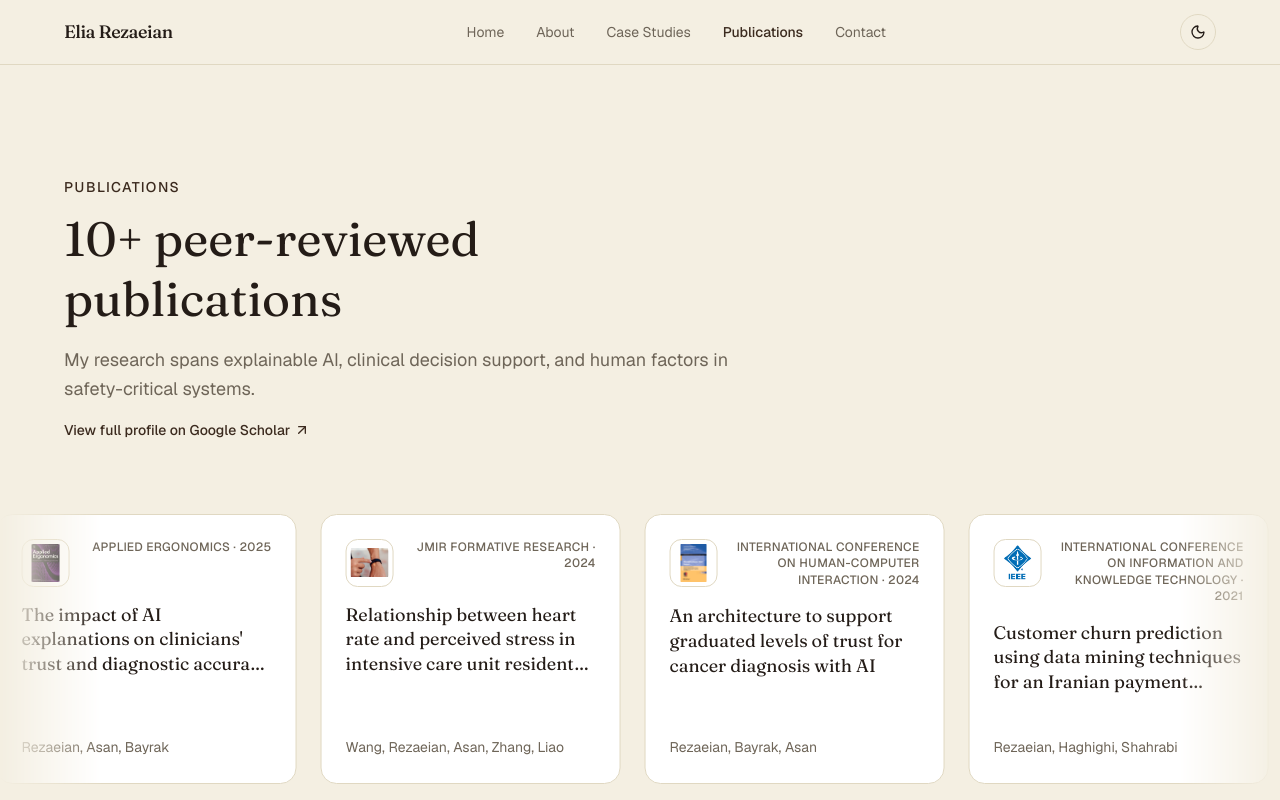
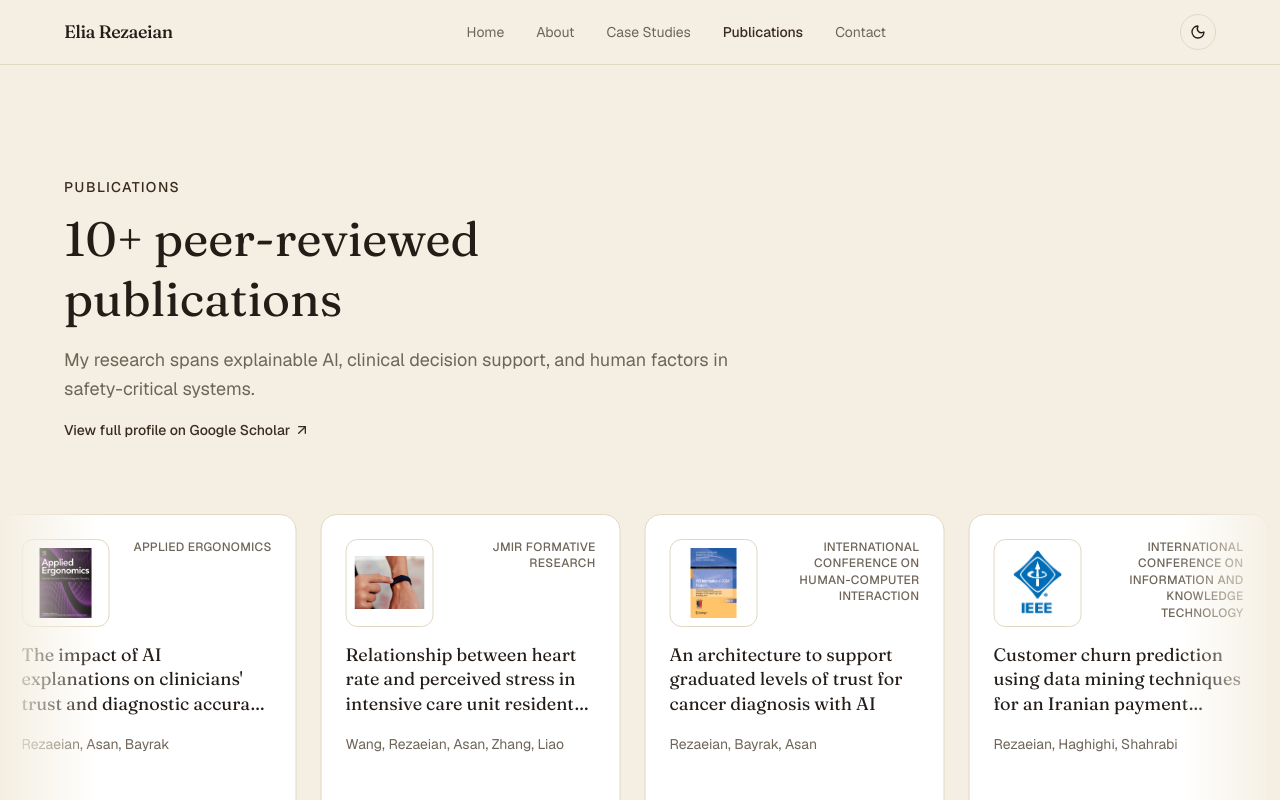
Before and after one commit to Elia-rz/Elia-Portfolio, a Next.js app: page /publications in a window 1280 px wide. Shown: the top 800 px of the page. Built offline with nearby package versions, Linux system fonts and the light colour scheme.

Commit message:
Enlarge card logo, split venue/year into separate lines
Bigger 88px logo image, venue name alone in the top-right header,
paper title, authors, then publication year as its own line at
the bottom of the card.

```diff
--- a/src/components/PublicationMarquee.tsx
+++ b/src/components/PublicationMarquee.tsx
@@ -9,17 +9,17 @@ function VenueImage({ pub }: { pub: Publication }) {
       <Image
         src={pub.logoUrl}
         alt={pub.venue}
-        width={48}
-        height={48}
-        className="h-12 w-12 shrink-0 rounded-xl border border-border bg-white object-contain p-1"
+        width={88}
+        height={88}
+        className="h-22 w-22 shrink-0 rounded-xl border border-border bg-white object-contain p-2"
       />
     );
   }
 
   return (
-    <div className="flex h-12 w-12 shrink-0 flex-col items-center justify-center gap-0.5 rounded-xl border border-dashed border-border bg-accent-soft">
-      <ImagePlus size={13} className="text-primary/60" />
-      <span className="text-[9px] font-semibold tracking-tight text-primary">
+    <div className="h-22 w-22 flex shrink-0 flex-col items-center justify-center gap-1 rounded-xl border border-dashed border-border bg-accent-soft">
+      <ImagePlus size={18} className="text-primary/60" />
+      <span className="text-[10px] font-semibold tracking-tight text-primary">
         {venueInitials(pub.venue)}
       </span>
     </div>
@@ -36,19 +36,22 @@ function PublicationCard({ pub }: { pub: Publication }) {
       href={pub.url ?? scholarSearchUrl(pub.title)}
       target="_blank"
       rel="noopener noreferrer"
-      className="flex h-[270px] w-[300px] shrink-0 flex-col gap-4 rounded-2xl border border-border bg-surface p-6 transition-all hover:-translate-y-0.5 hover:shadow-lg hover:shadow-black/5"
+      className="flex h-[360px] w-[300px] shrink-0 flex-col gap-4 rounded-2xl border border-border bg-surface p-6 transition-all hover:-translate-y-0.5 hover:shadow-lg hover:shadow-black/5"
     >
       <div className="flex items-start justify-between gap-3">
         <VenueImage pub={pub} />
         <span className="text-right text-xs font-medium uppercase leading-snug tracking-wide text-muted">
-          {pub.venue} · {pub.year}
+          {pub.venue}
         </span>
       </div>
       <h3 className="line-clamp-3 font-serif text-lg leading-snug text-foreground">
         {pub.title}
       </h3>
-      <p className="mt-auto line-clamp-2 text-sm leading-relaxed text-muted">
+      <p className="line-clamp-2 text-sm leading-relaxed text-muted">
         {pub.authors}
+      </p>
+      <p className="mt-auto text-xs font-medium uppercase tracking-wide text-muted">
+        {pub.year}
       </p>
     </a>
   );
--- a/src/lib/data.ts
+++ b/src/lib/data.ts
@@ -17,9 +17,9 @@ export const profile = {
   //  TODO: drop a photo in /public (e.g. /portrait.jpg) and set the path here.
   photoUrl: "",
   stats: [
-    { label: "Years of experience", value: "4+" },
+    { label: "Years of experience", value: "5+" },
     { label: "Peer-reviewed publications", value: "10+" },
-    { label: "Clinicians & users studied", value: "60+" },
+    { label: "Clinicians & users studied", value: "150+" },
   ],
 };
 
```
